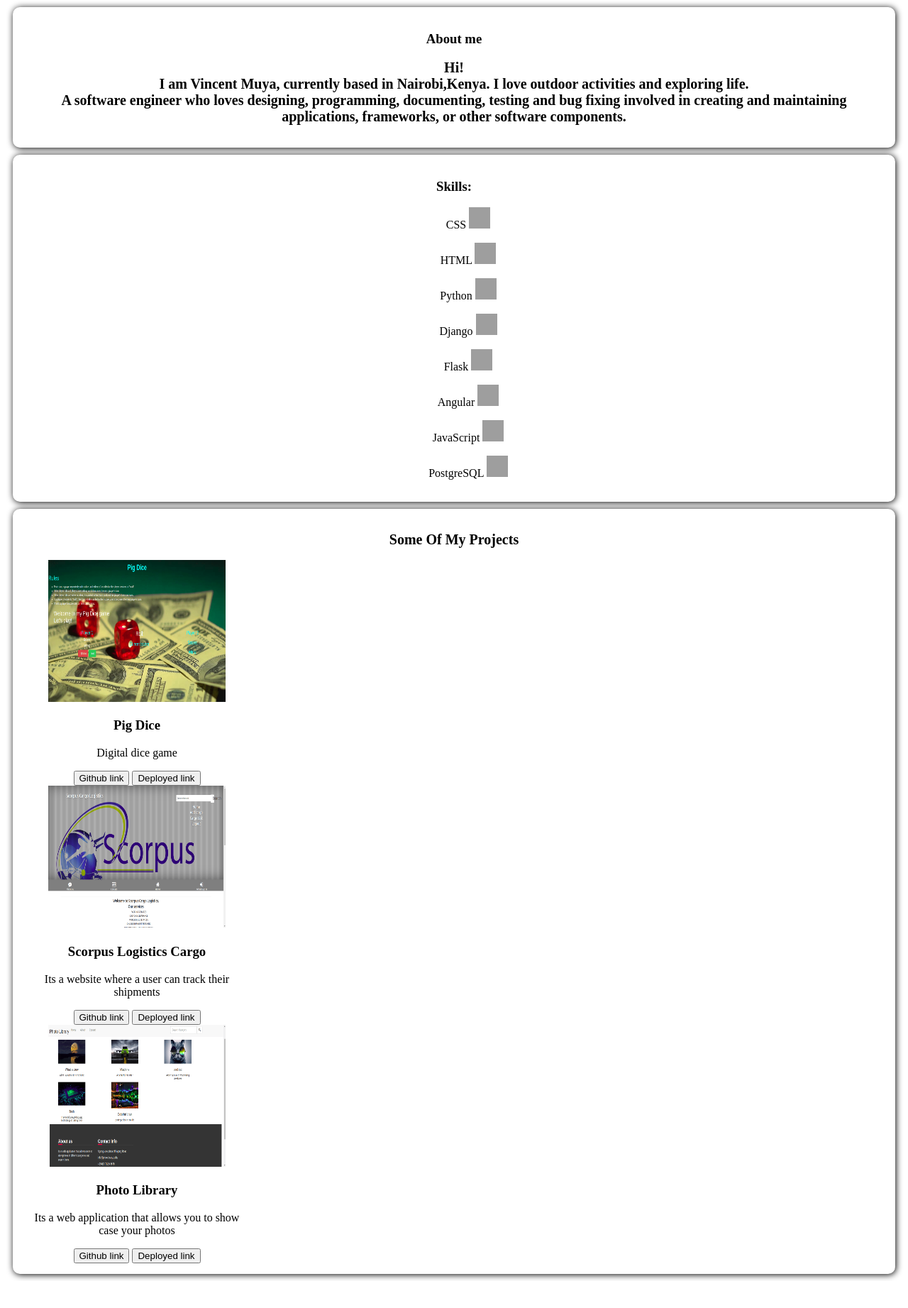
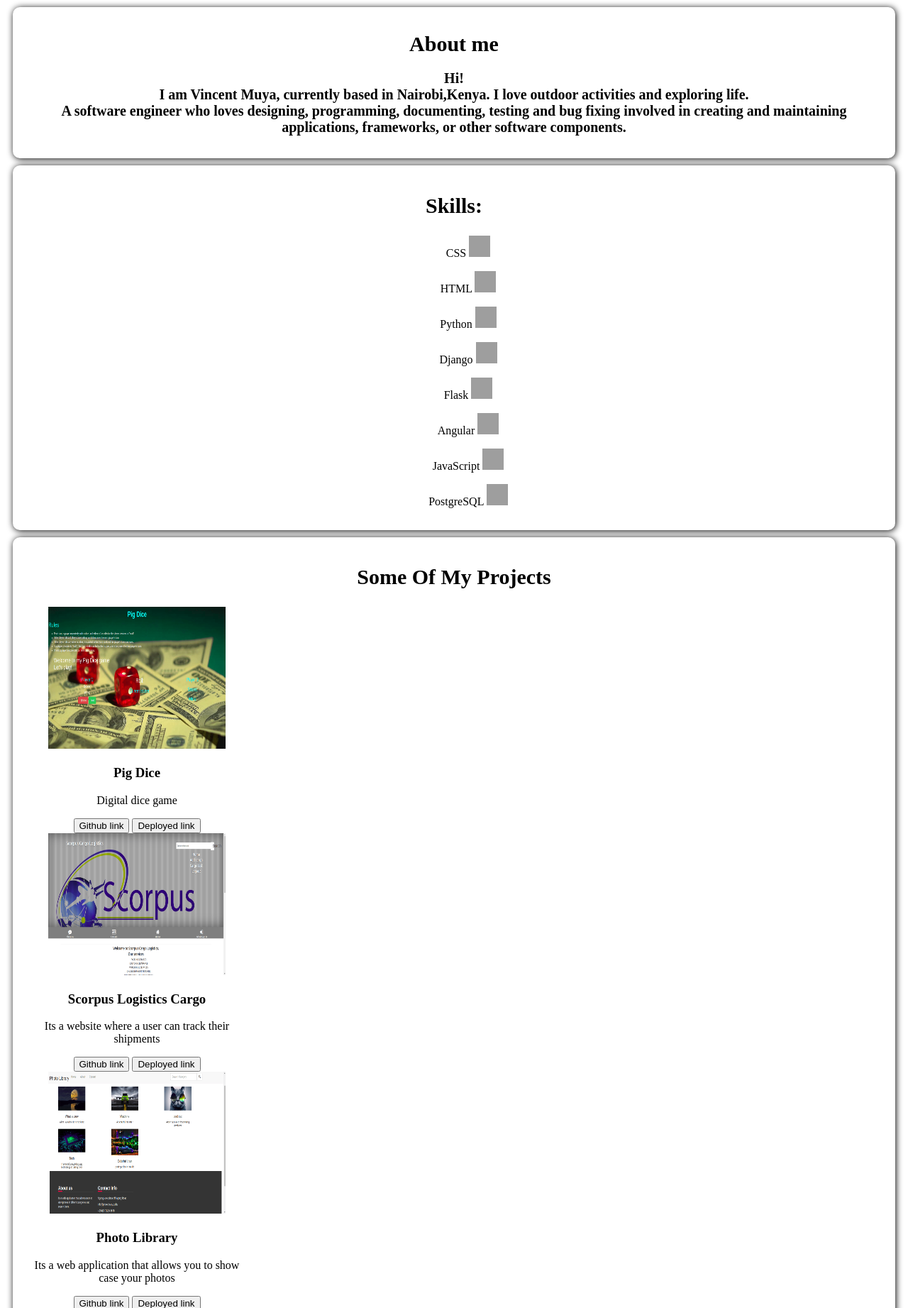
Before and after one commit to vincentmuya/vincentmuya.github.io, a Django app: template muya/templates/projects.html in a window 1280 px wide. Shown: the top 1843 px of the page at 71% size. Before the commit the page ends 1803 px from the top, so only its background shows below. Run offline with Django 3.2, Linux system fonts and the light colour scheme; the template is opened without the code that fills it, so the values that code supplies are empty; grey boxes are pictures that could not be loaded.

Commit message:
changed h1 fonts

```diff
--- a/muya/templates/projects.html
+++ b/muya/templates/projects.html
@@ -7,7 +7,7 @@
 <div class="tabs">
 <div class="row">
 <div class="col-md-0">
-      <h3 style="text-align:center;" id='about'>About me</h3>
+      <h1 style="text-align:center;" id='about'>About me</h1>
       <div class="col-md-12">
         <h2>Hi!<br>I am Vincent Muya, currently based in Nairobi,Kenya. I love outdoor activities and exploring life.<br>A software engineer who loves designing, programming, documenting, testing and bug fixing involved in creating and maintaining applications, frameworks, or other software components. </h2>
   </div>
@@ -19,7 +19,7 @@
 <div class="row">
 <div class="col-md-0">
     <section style="text-align:center;" >
-    <h3 style="text-align:center;" id='skills'>Skills:</h3>
+    <h1 style="text-align:center;" id='skills'>Skills:</h1>
     <div class="col-md-12">
     <ul>
         <div class="row">
@@ -57,7 +57,7 @@
 <div class="row">
 <div class="col-md-0">
     <section id="projects">
-        <h2 style="text-align:center;">Some Of My Projects</h2>
+        <h1 style="text-align:center;">Some Of My Projects</h1>
         <div class="col-md-12">
     <div class="row">
       <div class="col-md-4">
@@ -133,4 +133,7 @@ h2{
 li{
   /*font-size: 18px;*/
 }
+h1{
+  font-size: 30px;
+}
 </style>
```
